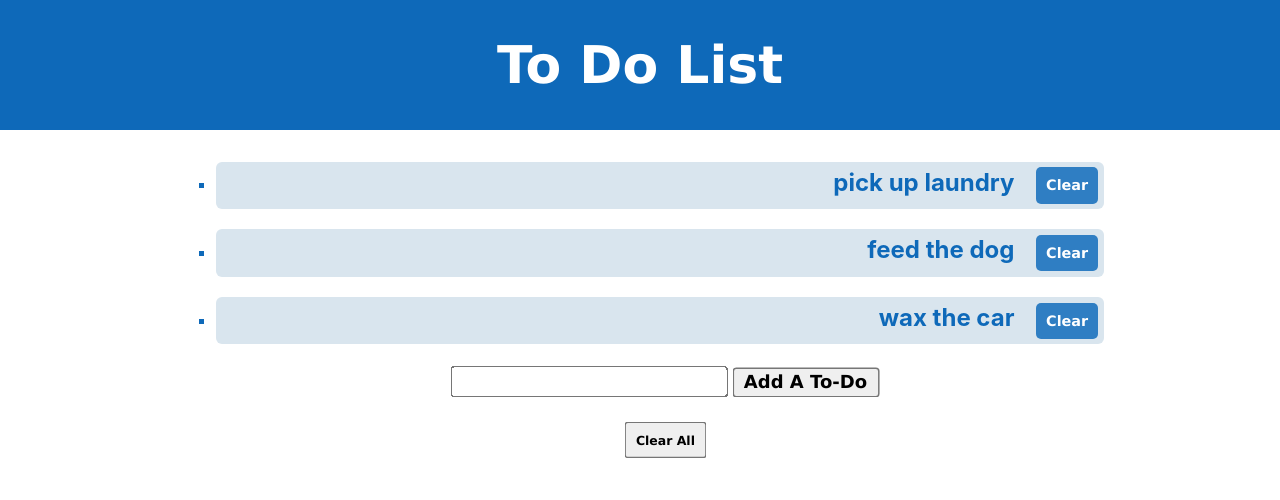
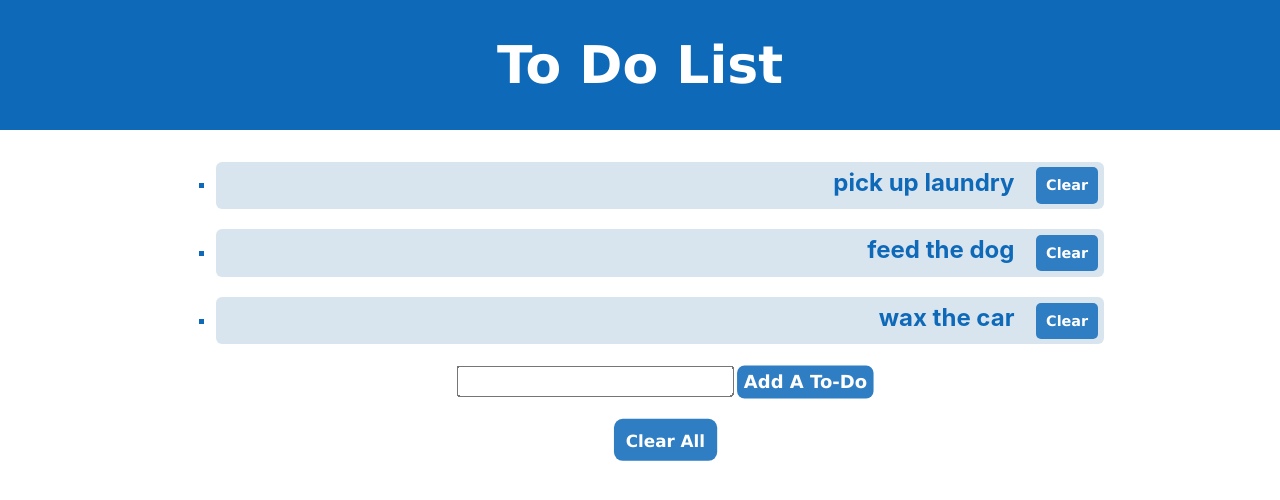
Before and after one commit to OwenPortfolio/tiny-react-apps, a React (Create React App) app: page / in a window 1280 px wide. Shown: the top 500 px of the page. Built offline with nearby package versions, Linux system fonts and the light colour scheme.

Commit message:
improved style clarity

```diff
--- a/src/App.css
+++ b/src/App.css
@@ -41,7 +41,7 @@
 .ListItem:hover{
   word-wrap: break-word;
   background-color: rgb(14, 105, 185);
-  color: white;
+  color: rgb(217, 229, 238);
   transform: scale(1.05);
 }
 
@@ -57,10 +57,17 @@
   margin-left: 1.5em;
   padding: 0.7em;
 }
+
 .Button:hover {
   background-color: white;
   color: rgb(47, 126,195);
   transform: scale(1.05);
+}
+
+.Button:active {
+  background-color: rgb(114, 159, 201);
+  color: white;
+  transform: scale(0.95);
 }
 .Form{
   font-family: Verdana, Geneva, Tahoma, sans-serif;
@@ -74,17 +81,36 @@
 
 #ClearAll {
   font-family: Verdana, Geneva, Tahoma, sans-serif;
+  background-color: rgb(47, 126, 195);
+  border: none;
+  border-radius: 5px;
+  color: white;
   font-size: 0.6em;
   font-weight: bold;
   margin: 0.4em;
   margin-left: 1.5em;
+  transform: scale(1.75);
   padding: 0.7em;
-  transform: scale(1.3);
+}
+
+#ClearAll:hover {
+  background-color: rgb(14, 79, 140);
+  color: white;
+  padding: 0.7em;
 }
 
 #AddToDo {
+  padding: 0.35em;
+  color: white;
+  border-radius: 5px;
+  border:none;
+  background-color: rgb(47, 126, 195);
   font-family: Verdana, Geneva, Tahoma, sans-serif;
   font-weight: bold;
   font-size: 1.25em;
   margin-left: 0.2em;
 }
+
+#AddToDo:hover{
+  background-color: rgb(14, 79, 140);
+}
```
